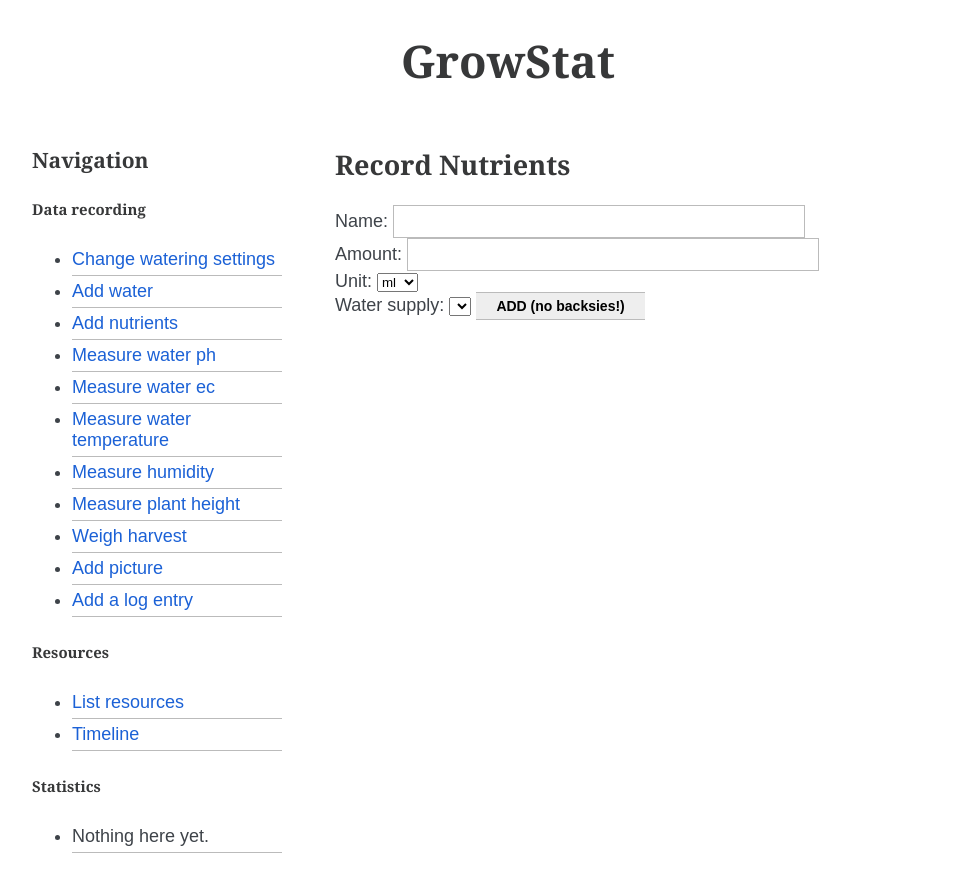
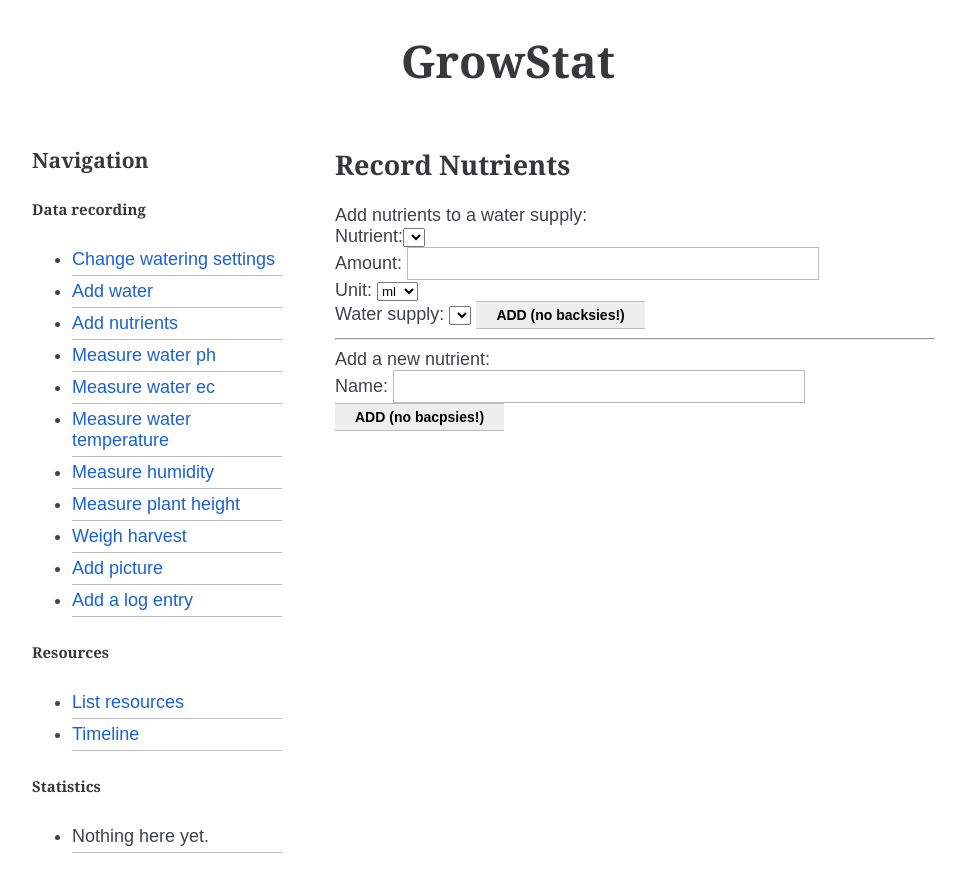
Before and after one commit to nihlaeth/GrowStat, a Python web app: template growstat/templates/nutrients.mako in a window 1280 px wide. Shown: the whole page, without its empty margins (132-1098 px from the left). Run offline with Mako, Linux system fonts and the light colour scheme; the template is opened without the code that fills it, so the values that code supplies are empty.

Commit message:
Added new nutrient form and made nutrient field a dropdown

```diff
--- a/growstat/templates/nutrients.mako
+++ b/growstat/templates/nutrients.mako
@@ -1,7 +1,14 @@
 <%inherit file='base.mako' />
 <h2>Record Nutrients</h2>
 <form name="Nutrients" action="${request.route_url('nutrients')}" method="POST">
-Name: <input type="text" name="name" /><br />
+<input type="hidden" name="action" value="add" />
+Add nutrients to a water supply:<br />
+Nutrient:<select name="name">
+% for n in nutrients:
+    <option value="${n[0]}">${n[1]}</option>
+% endfor
+</select>
+<br />
 Amount: <input type="text" name="amount" /><br />
 Unit: <select name="unit">
         <option value="L">L</option>
@@ -21,3 +28,10 @@ Water supply: <select name='supply'>
 
 <input type="submit" class="button" value="ADD (no backsies!)" />
 </form>
+<hr />
+<form name="NewNutrient" action="${request.route_url('nutrients')}" method="POST">
+Add a new nutrient:<br />
+<input type="hidden" name="action" value="new" />
+Name: <input type="text" name="name" /><br />
+<input type="submit" class="button" value="ADD (no bacpsies!)" />
+</form>
```
